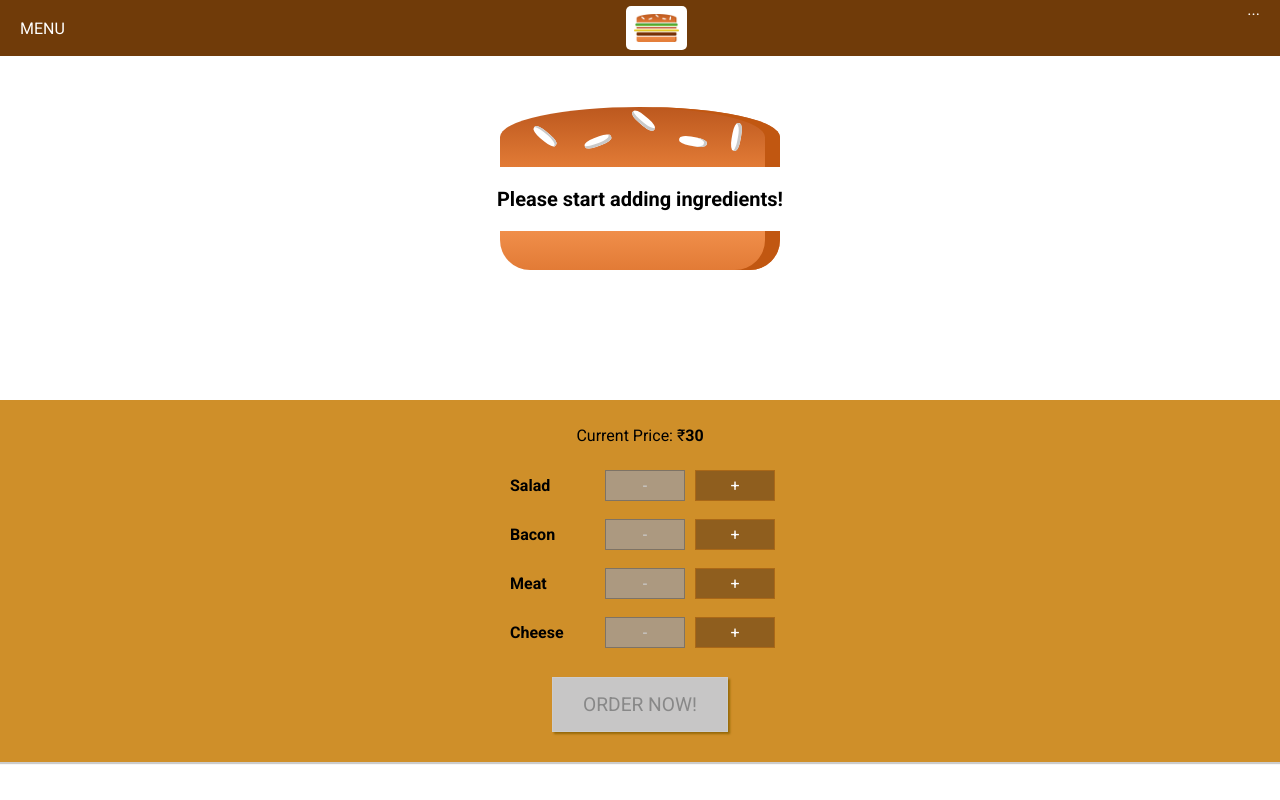
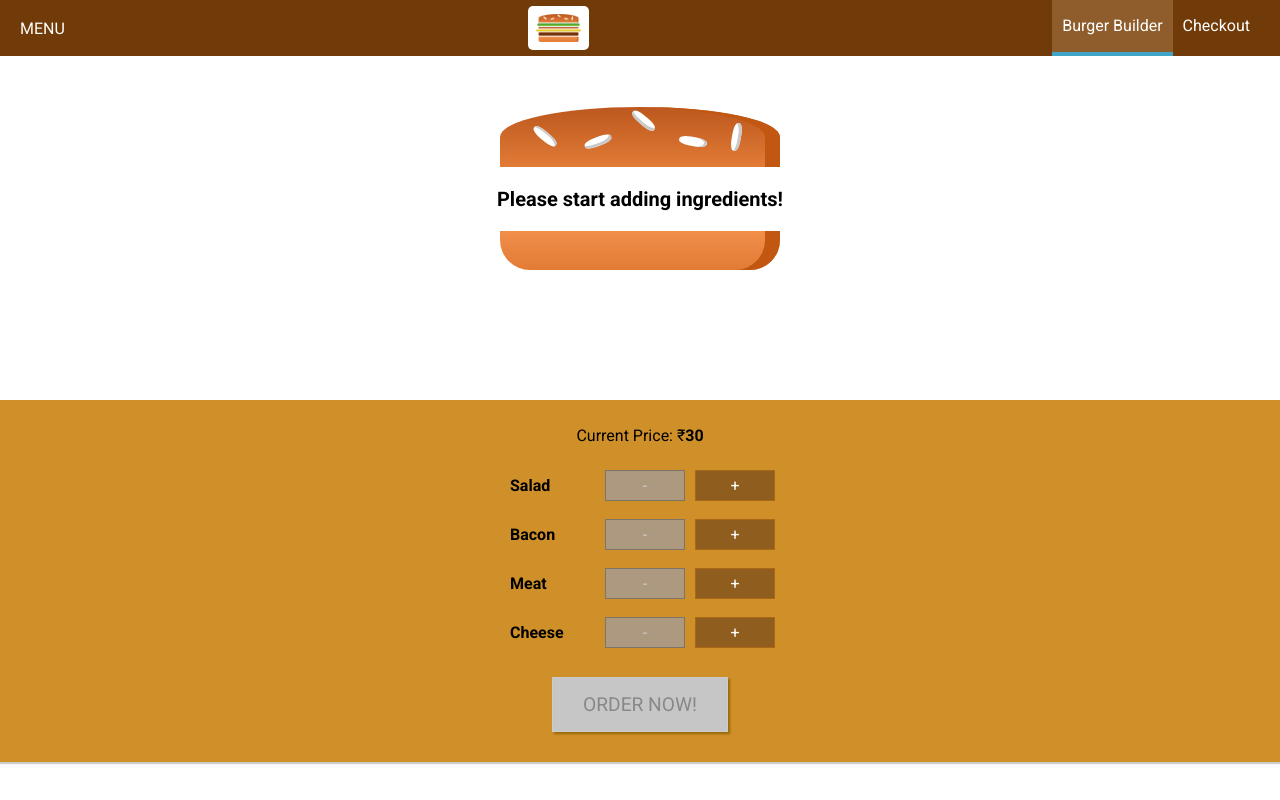
Before and after one commit to mukul0596/burger-builder, a React (Create React App) app: page / in a window 1280 px wide. Built offline with nearby package versions, Linux system fonts and the light colour scheme.

Commit message:
added navigation items to toolbar

```diff
--- /dev/null
+++ b/src/component/Navigation/NavigationItems/NavigationItems.css
@@ -0,0 +1,34 @@
+.NavigationItems {
+    margin: 0;
+    padding: 0;
+    list-style: none;
+    display: flex;
+    align-items: center;
+    height: 100%;;
+}
+
+.NavigationItem {
+    margin: 0;
+    box-sizing: border-box;
+    display: flex;
+    height: 100%;
+    align-items: center;
+}
+
+.NavigationItem a {
+    color: #ffffff;
+    text-decoration: none;
+    height: 100%;
+    padding: 16px 10px;
+    border-bottom: 4px solid transparent;
+    box-sizing: border-box;
+    display: block;
+}
+
+.NavigationItem a:hover,
+.NavigationItem a:active,
+.NavigationItem a.active {
+    background: #8f5c2c;
+    border-bottom: 4px solid #40a4c8;
+    color: #ffffff;
+}
--- /dev/null
+++ b/src/component/Navigation/NavigationItems/NavigationItems.js
@@ -0,0 +1,11 @@
+import React from 'react';
+import './NavigationItems.css';
+
+const navigationItems = (props) => (
+    <ul className='NavigationItems'>
+        <li className='NavigationItem'><a href='/' className='active'>Burger Builder</a></li>
+        <li className='NavigationItem'><a href='/'>Checkout</a></li>
+    </ul>
+)
+
+export default navigationItems;
--- a/src/component/Navigation/Toolbar/Toolbar.js
+++ b/src/component/Navigation/Toolbar/Toolbar.js
@@ -1,14 +1,13 @@
 import React from 'react';
 import './Toolbar.css';
 import Logo from '../../Logo/Logo';
+import NavigationItems from '../NavigationItems/NavigationItems';
 
 const toolbar = (props) => (
     <header className='Toolbar'>
         <div>MENU</div>
         <Logo />
-        <nav>
-            ...
-        </nav>
+        <NavigationItems />
     </header>
 )
 
```
